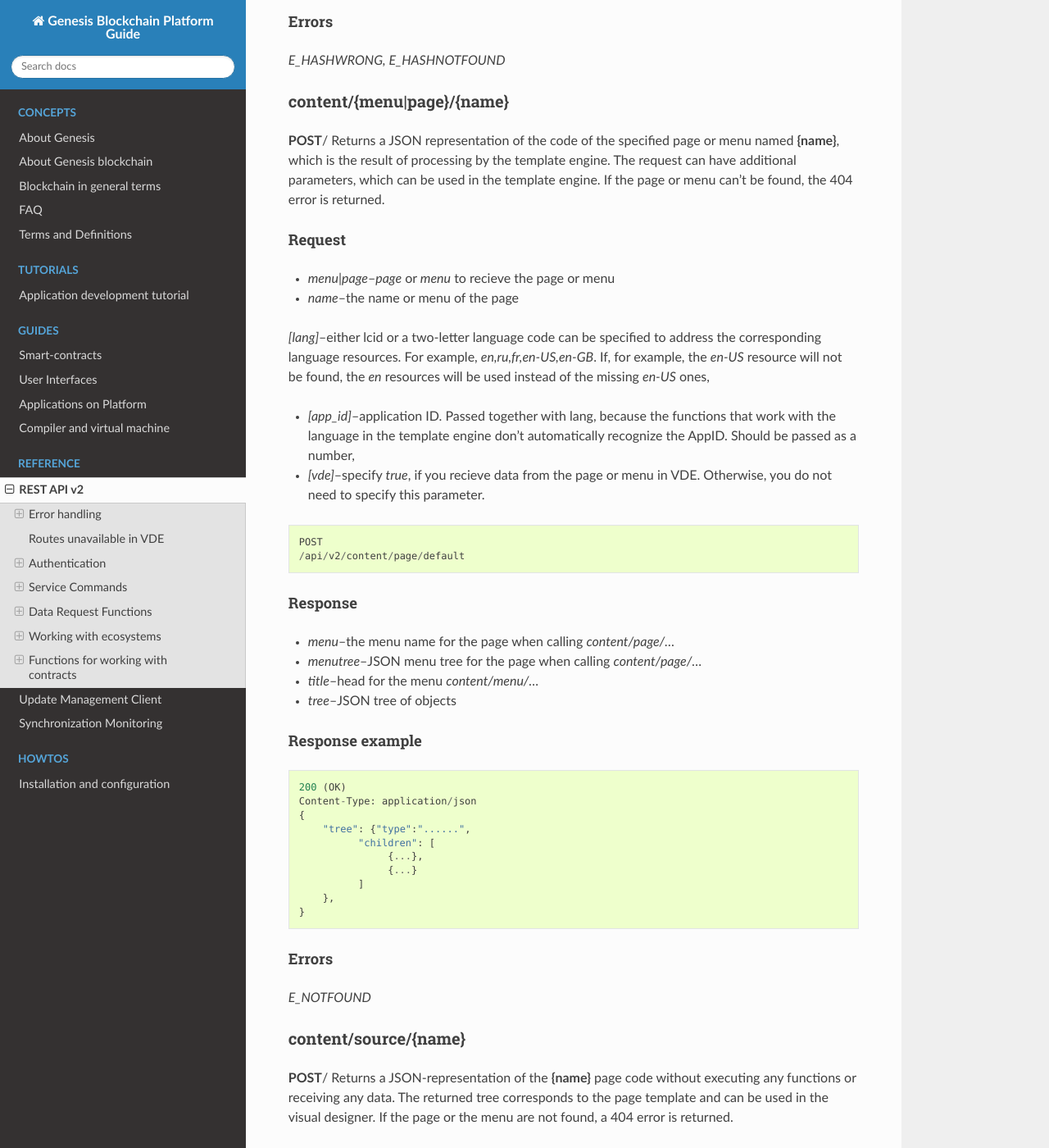
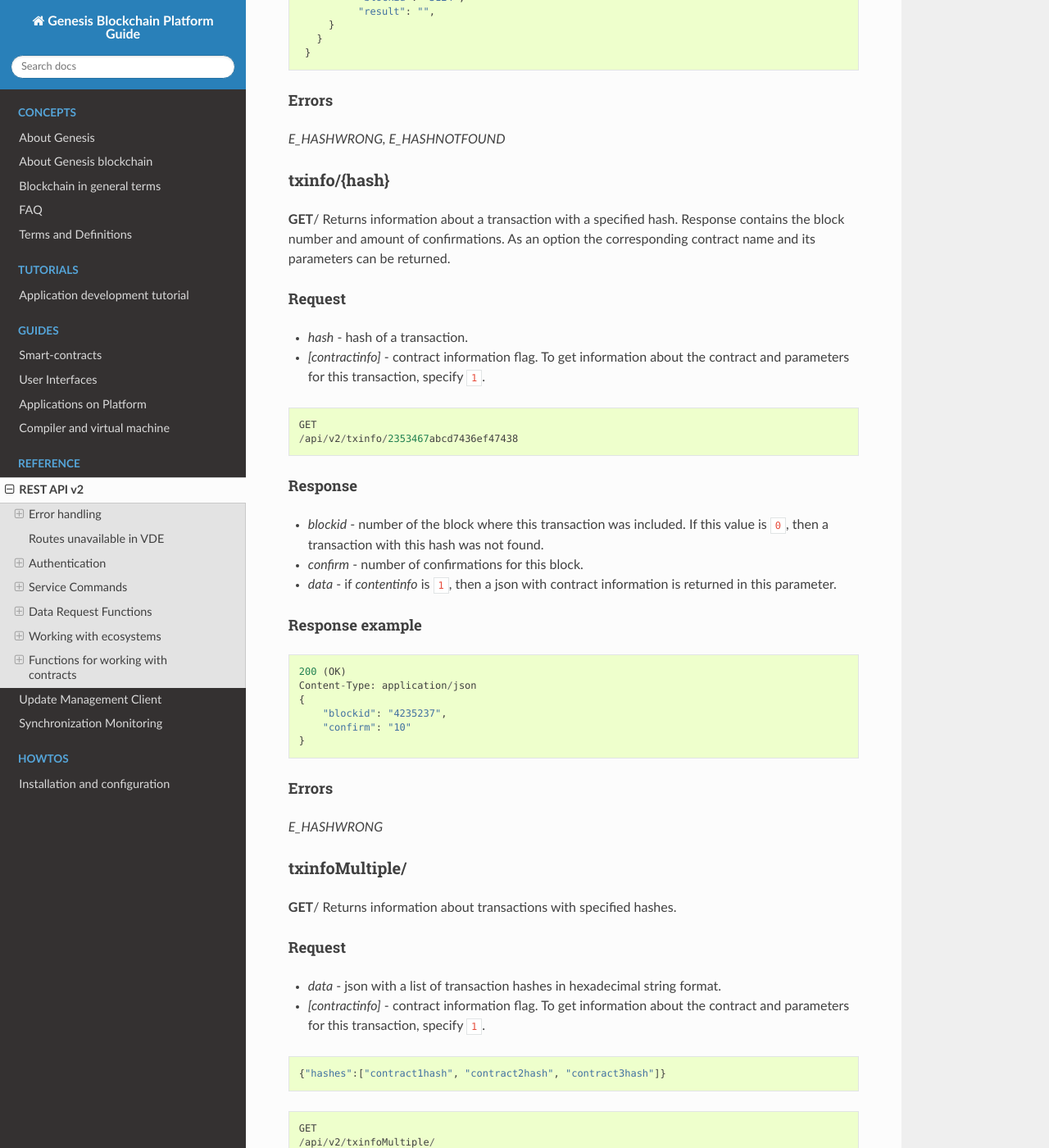
Before and after one commit to AplaProject/apla-docs-en, a Sphinx documentation site: the page built from source/reference/api2.rst, in a window 1280 px wide and 1400 px high, scrolled down 32298 px. Shown: the whole window at 82% size. Built offline with Sphinx 7.4.7 and the Read the Docs theme 2.0.0, drawn with Linux system fonts in a browser that asks for light colours; some of the changed text lies outside the part shown.

Commit message:
txinfo and txinfoMultiple

```diff
--- a/source/reference/api2.rst
+++ b/source/reference/api2.rst
@@ -186,6 +186,8 @@ Requests that are not available in VDE.
 
 - txstatus
 - txstatusMultiple
+- txinfo
+- txinfoMultiple
 - appparam
 - appparams
 - history
@@ -1655,6 +1657,113 @@ Errors
 *E_HASHWRONG, E_HASHNOTFOUND*
 
 
+txinfo/{hash}
+-------------
+
+**GET**/ Returns information about a transaction with a specified hash. Response contains the block number and amount of confirmations. As an option the corresponding contract name and its parameters can be returned.
+
+
+Request
+"""""""
+
+* *hash* - hash of a transaction.
+* *[contractinfo]* - contract information flag. To get information about the contract and parameters for this transaction, specify ``1``.
+
+.. code-block:: default
+
+    GET
+    /api/v2/txinfo/2353467abcd7436ef47438
+
+
+Response
+""""""""
+
+* *blockid* - number of the block where this transaction was included. If this value is ``0``, then a transaction with this hash was not found.
+* *confirm* - number of confirmations for this block.
+* *data* - if *contentinfo* is ``1``, then a json with contract information is returned in this parameter.
+
+
+Response example
+""""""""""""""""
+
+.. code-block:: default
+
+    200 (OK)
+    Content-Type: application/json
+    {
+        "blockid": "4235237",
+        "confirm": "10"
+    }
+
+
+Errors
+""""""
+
+*E_HASHWRONG*
+
+
+txinfoMultiple/
+---------------
+
+**GET**/ Returns information about transactions with specified hashes.
+
+
+Request
+"""""""
+
+* *data* - json with a list of transaction hashes in hexadecimal string format.
+* *[contractinfo]* - contract information flag. To get information about the contract and parameters for this transaction, specify ``1``.
+
+.. code-block:: default
+
+    {"hashes":["contract1hash", "contract2hash", "contract3hash"]}
+
+.. code-block:: default
+
+    GET
+    /api/v2/txinfoMultiple/
+
+
+Response
+""""""""
+
+* *results* - dictionary that has transaction hashes as keys and transaction information as values.
+
+        *hash* - hash of a transaction
+
+            * *blockid* - number of the block where this transaction was included. If this value is ``0``, then a transaction with this hash was not found.
+            * *confirm* - number of confirmations for this block.
+            * *data* - if *contentinfo* is ``1``, then a json with contract information is returned in this parameter.
+
+
+Response example
+""""""""""""""""
+
+.. code-block:: default
+
+    200 (OK)
+    Content-Type: application/json
+    {"results":
+      {
+        "hash1": {
+             "blockid": "3123",
+             "confirm": "5",
+         },
+         "hash2": {
+              "blockid": "3124",
+              "confirm": "3",
+         }
+       }
+     }
+
+
+
+Errors
+""""""
+
+*E_HASHWRONG*
+
+
 content/{menu|page}/{name}
 --------------------------
 
```
